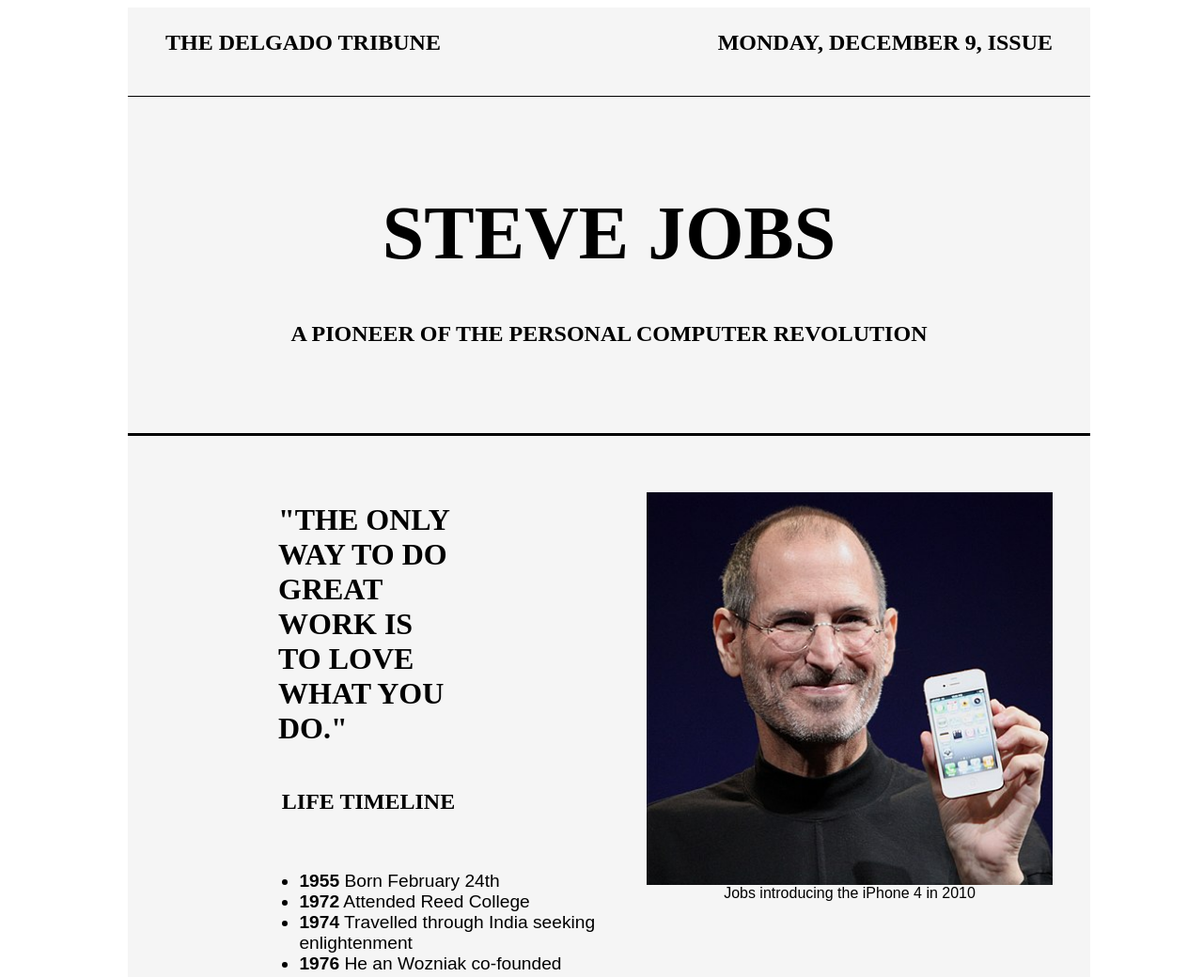
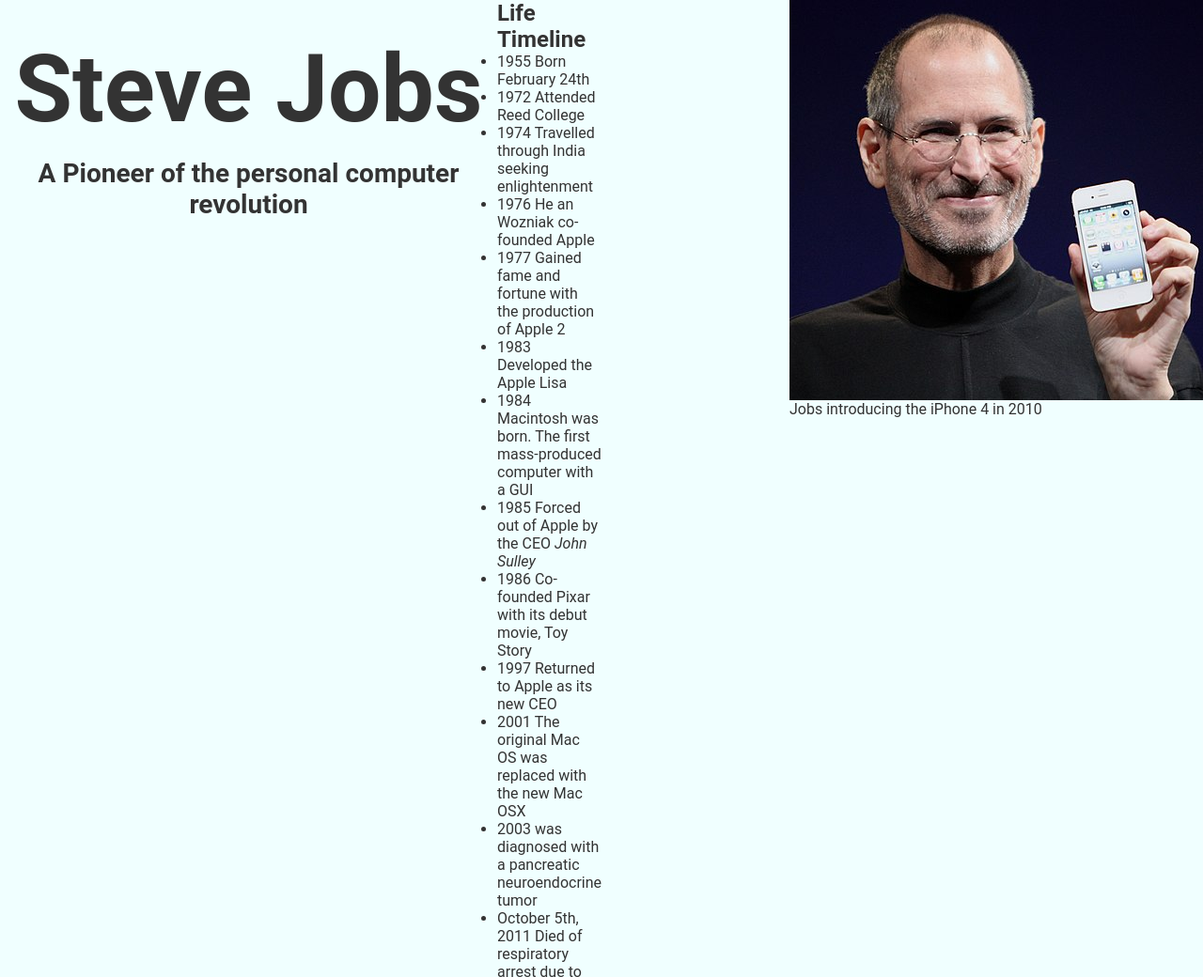
Before and after one commit to delgado-jason/tribute-page, a plain HTML site: page index.html in a window 1280 px wide. Shown: the top 1040 px of the page at 94% size. Drawn offline with Linux system fonts and the light colour scheme; a web font is replaced by a local one.

Commit message:
Restructure the document

```diff
--- a/index.html
+++ b/index.html
@@ -12,21 +12,23 @@
 </head>
 <body>
     <main id="main">
-        <div class="main-header">
-            <h3 class="name">The Delgado Tribune</h3>
-            <h3 class="date">Monday, December 9, Issue</h3>
+
+        <!--  HEADER SECTION -->
+        <header>
             <h1 id="title">Steve Jobs</h1>
+
             <h3 class="subtitle">A Pioneer of the personal computer revolution</h3>
-        </div>
-        <div class="hero-section">
-            <figure>
-                <img src="./images/hero.jpeg" alt="Steve Jobs" id="image">
-                <figcaption id="img-caption">Jobs introducing the iPhone 4 in 2010</figcaption>
-            </figure>
-        </div>
-        <div id="tribute-info">
-            <h2>"The Only Way To Do Great Work Is To Love What You Do."</h2>
-            <h3>Life Timeline</h3>
+        </header>
+
+        <!--  TRIBUTE SECTION -->
+
+        <section class="tribute">
+
+            <article id="tribute-info">
+
+
+                <h2>Life Timeline</h2>
+
                 <ul>
                     <li><span>1955</span> Born February 24th</li>
                     <li><span>1972</span> Attended Reed College</li>
@@ -42,8 +44,23 @@
                     <li><span>2003</span> was diagnosed with a pancreatic neuroendocrine tumor</li>
                     <li><span>October 5th, 2011</span> Died of respiratory arrest due to the tumor. He was 56</li>
                 </ul>
+
+                <h3>"The Only Way To Do Great Work Is To Love What You Do."</h3>
+
+            </article>
+
+            <aside class="photo">
+                <figure>
+                    <img src="./images/hero.jpeg" alt="Steve Jobs" id="image">
+                    <figcaption id="img-caption">Jobs introducing the iPhone 4 in 2010</figcaption>
+                </figure>
+            </aside>
+
+        </section>
+
+    </main>
+    <footer>
         <p>Sourced from wikipedia. <a href="https://en.wikipedia.org/wiki/Steve_Jobs" target="_blank" id="tribute-link">Click</a> for mor info</p>
-        </div>
-    </main>
+    </footer>
 </body>
 </html>
--- a/styles.css
+++ b/styles.css
@@ -1,121 +1,47 @@
-html {
-    box-sizing: border-box;
-    font-size: 16px;
+*, ::before, ::after {
     margin: 0;
     padding: 0;
+    box-sizing: border-box;
+}
+
+html {
+    font-size: 10px;
 }
 
 body {
-    font-family: franklin-gothic-compressed, sans-serif;
-    font-weight: 400;
-    font-style: normal;
-    background-color: white;
-    width: 100vw;
+    font-family: Roboto, serif;
+    font-size: 1.6rem;
+    background-color: azure;
+    color: #333;
 }
 
-h1, h2, h3 {
-    font-family: 'Times New Roman', Times, serif;
-    font-weight: bold;
-    text-transform: uppercase;
+#main {
+    display: grid;
+    grid-template-columns: 1fr 1fr;
+    grid-template-rows: 20% 60% 20%;
+}
+
+header {
+    display: grid;
+    grid-template-columns: 100%;
+    align-self: center;
+    margin: 40px 0;
 }
 
 h1 {
-    font-size: 5rem;
-}
-
-h2 {
-    font-size: 2rem;
+    font-size: 100px;
+    margin-bottom: 15px;
+    width: 100%;
+    text-align: center;
 }
 
 h3 {
-    font-size: 1.5rem;
-}
-
-#main {
-    width: 80%;
-    margin: 0 auto;
-    background-color: #f5f5f5;
-    display: grid;
-    grid-template-columns: 50% 50%;
-    grid-template-rows: 40% 60%;
-    height: 1200px;
-}
-
-.main-header {
-    grid-column: 1 / 3;
-    grid-row: 1 / 2;
-    display: grid;
-    grid-template-columns: 50% 50%;
-    grid-template-rows: 20% 60% 20%;
-}
-
-.name {
-    grid-column: 1 / 2;
-    grid-row: 1 / 2;
-    text-align: left;
-    margin-left: 40px;
-}
-
-.date {
-    grid-column: 2 / 3;
-    grid-row: 1 / 2;
-    text-align: right;
-    margin-right: 40px;
-}
-
-#title {
-    grid-column: 1 / 3;
-    grid-row: 2 / 3;
-    text-align: center;
-    border-top: 1px solid black;
-    border-top-style: solid;
-    margin-top: -2px;
-    padding-top: 100px;
-}
-
-.subtitle {
-    grid-column: 1 / 3;
-    grid-row: 3 / 4;
-    text-align: center;
-    margin-top: -50px;
-    border-bottom: 1px solid black;
-    border-bottom-width: medium;
-}
-
-.hero-section {
-    grid-column: 2 / 3;
-    grid-row: 2 / 3;
-}
-
-figure {
-    text-align: center;
-    padding-top: 20px;
-}
-
-#image {
-    max-width: 100%;
-}
-
-#tribute-info h2 {
-    padding: 20px 10rem 20px;
-}
-
-#tribute-info h3 {
+    font-size: 28px;
+    width: 100%;
     text-align: center;
 }
 
-ul {
-    margin: 60px 0 0 8.9rem;
+.tribute {
+    display: flex;
+    gap: 200px;
 }
-
-p {
-    text-align: right;
-}
-
-ul li {
-    font-size: 1.2rem;
-}
-
-span {
-    font-weight: bold;
-}
```
Lines whose indentation alone changed are shown as unchanged.
